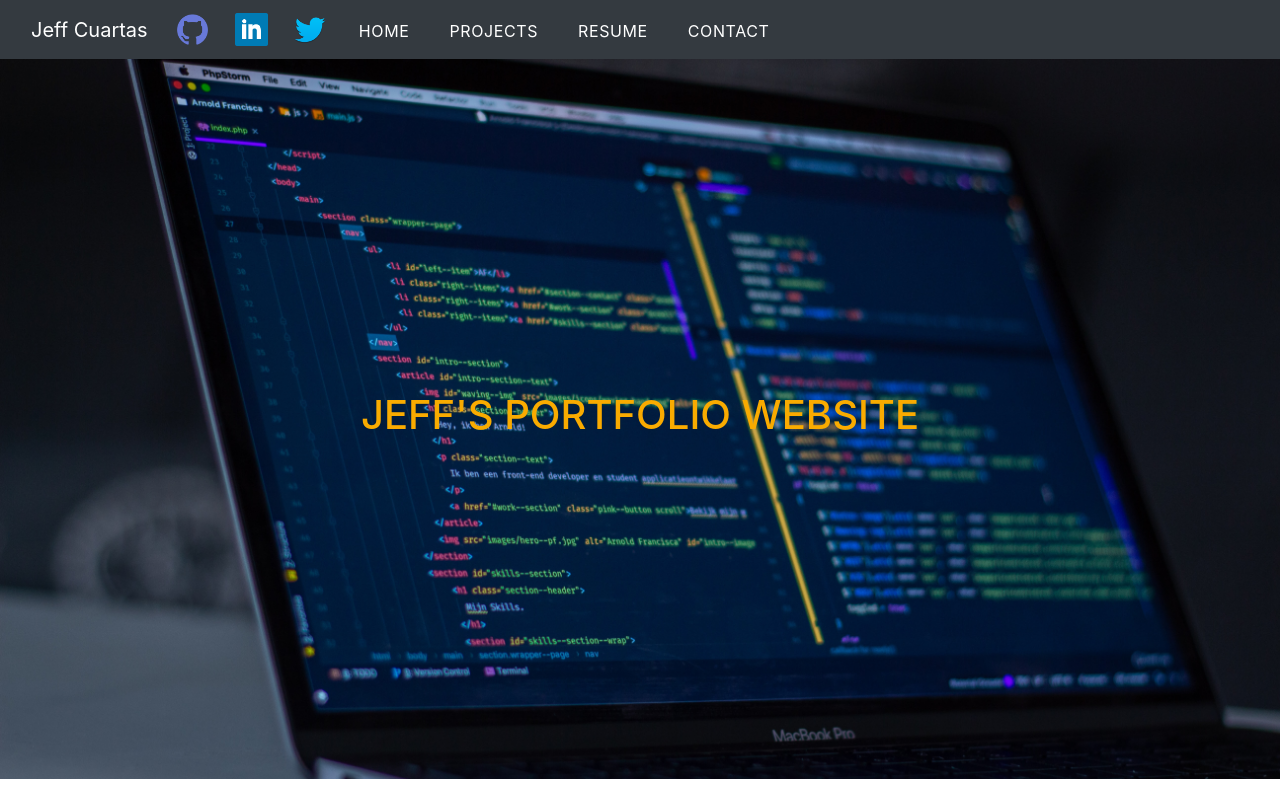
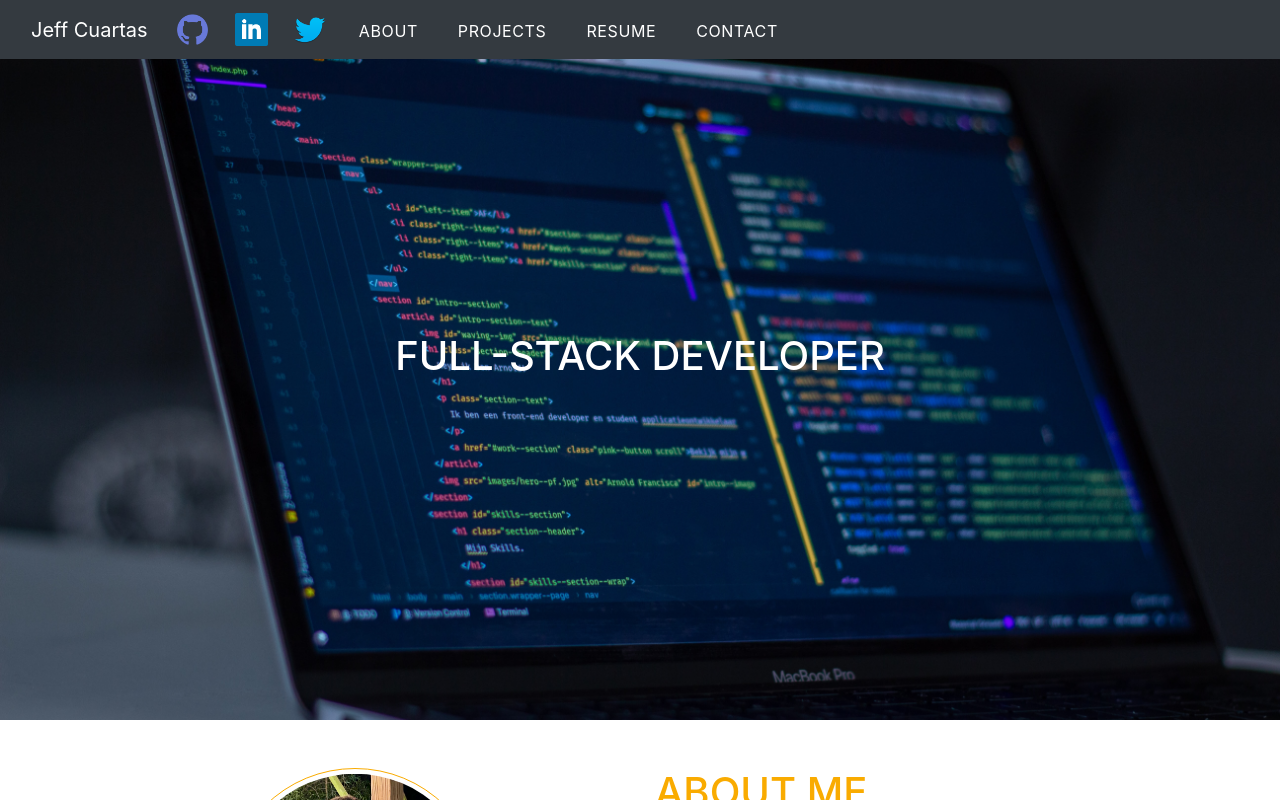
Before and after one commit to jcport1/my-website, a React (Create React App) app: page / in a window 1280 px wide. Shown: the top 800 px of the page. Built offline with nearby package versions, Linux system fonts and the light colour scheme.

Commit message:
Updates Header Text

```diff
--- a/src/App.css
+++ b/src/App.css
@@ -71,7 +71,7 @@ nav ul li {
 }
 
 .main-info h1 {
-  color: var(--primary-orange);
+  color: var(--primary-white);
   text-transform: uppercase;
 }
 
--- a/src/components/Header.js
+++ b/src/components/Header.js
@@ -3,9 +3,9 @@ import React from 'react';
 const Header = () => {
 
     return (
-        <div className="header-wrapper">
+        <div id="home" className="header-wrapper">
             <div className="main-info">
-                <h1>Jeff's Portfolio Website</h1>
+                <h1>Full-Stack Developer</h1>
             </div>
         </div>
     )
--- a/src/components/Navbar.js
+++ b/src/components/Navbar.js
@@ -5,12 +5,13 @@ import { faBars } from "@fortawesome/free-solid-svg-icons";
 import github from "../images/github.png";
 import linkedin from "../images/linkedin.png";
 import twitter from "../images/twitter.png";
+import resume from "../jeff-resume.pdf"
 
 export default function Navbar(){
 
     return(
 
-    <nav className="navbar navbar-expand-lg navbar-light bg-dark">
+    <nav className="navbar navbar-expand-lg navbar-light bg-dark fixed-top">
         <div className="container-fluid">
         <a className="navbar-brand text-white logo" href="#">Jeff Cuartas</a>
         <div className="social-links d-inline-block">
@@ -27,16 +28,16 @@ export default function Navbar(){
         <div className="collapse navbar-collapse" id="navbarSupportedContent">
         <ul className="navbar-nav me-auto mb-2 mb-lg-0">
             <li className="nav-item active">
-            <Link smooth={true} to="about" className="nav-link" aria-current="page" href="#">Home</Link>
+            <Link smooth={true} to="about" offset={-110} className="nav-link" aria-current="page" href="#">About</Link>
             </li>
             <li className="nav-item">
-            <Link smooth={true} to="projects" className="nav-link" href="#">Projects</Link>
+            <Link smooth={true} to="projects" offset={-110} className="nav-link" href="#">Projects</Link>
             </li>
              <li className="nav-item">
-            <a className="nav-link" href="#">Resume</a>
+            <a href={resume} target="_blank" className="nav-link" rel="noreferrer">Resume</a>
             </li>
              <li className="nav-item">
-            <Link smooth={true} to="contact" className="nav-link" href="#">Contact</Link>
+            <Link smooth={true} to="contact" offset={-110} className="nav-link" href="#">Contact</Link>
             </li>
       </ul>
     </div>
--- a/src/components/Projects.js
+++ b/src/components/Projects.js
@@ -102,7 +102,7 @@ const Projects = () => {
     }
 
     return (
-        <div id="project" className="portfolio-wrapper">
+        <div id="projects" className="portfolio-wrapper">
             <div className="container">
                 <h1 className="text-uppercase text-center py-5">Portfolio</h1>
                 <div className="image-box-wrapper row justify-content-center">
```
